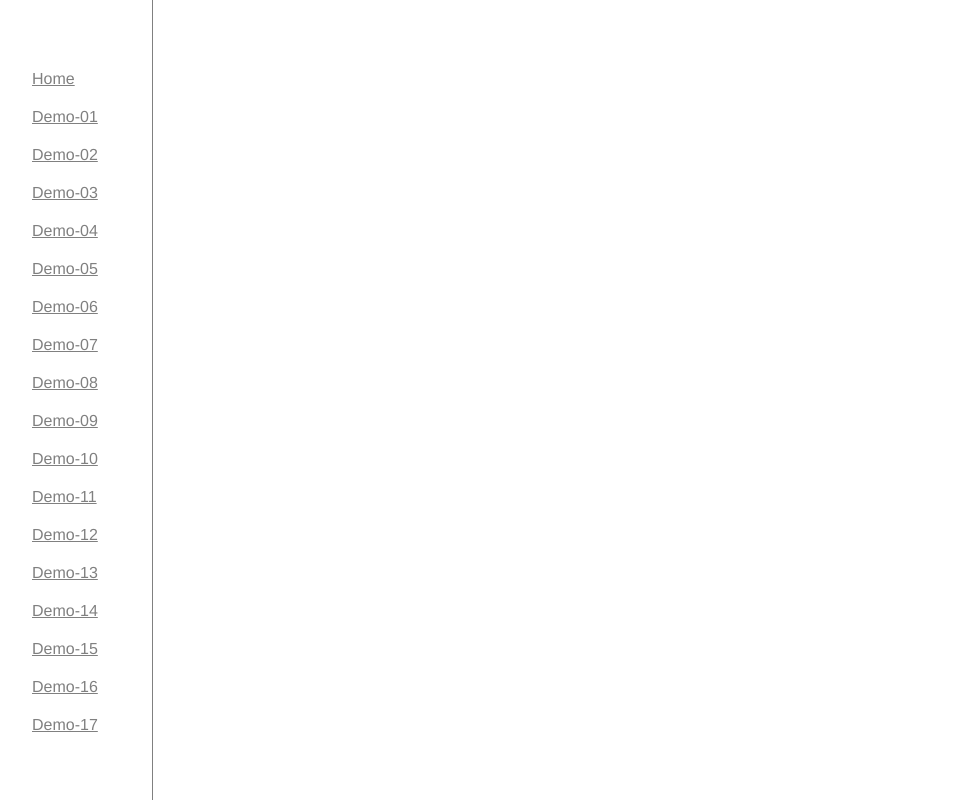
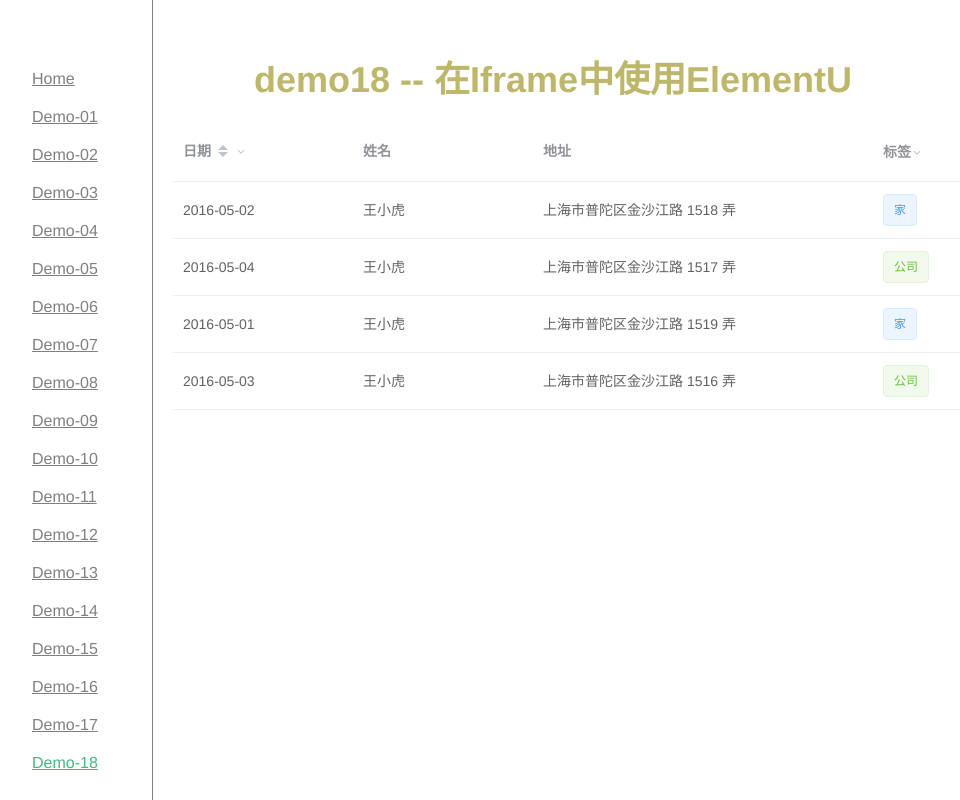
Before and after one commit to duola8789/vue2-demos, a Vue app: page /#/demo18 in a window 1280 px wide. Shown: the whole page, without its empty margins (8-968 px from the left). Built offline with nearby package versions, Linux system fonts and the light colour scheme.

Commit message:
feat: demo18

```diff
--- a/package.json
+++ b/package.json
@@ -71,7 +71,7 @@
     "vue-loader": "^13.3.0",
     "vue-router": "^3.0.1",
     "vue-style-loader": "^3.0.1",
-    "vue-template-compiler": "^2.5.2",
+    "vue-template-compiler": "^2.5.17",
     "vuex": "^3.0.1",
     "webpack": "^3.11.0",
     "webpack-bundle-analyzer": "^2.9.0",
--- a/src/App.vue
+++ b/src/App.vue
@@ -15,7 +15,7 @@
 </template>
 
 <script>
-	const DEMO_NUMBER = 17;
+	const DEMO_NUMBER = 18;
   export default {
     name: 'App',
     data: function () {
--- /dev/null
+++ b/src/components/demos/demo18.vue
@@ -0,0 +1,68 @@
+<template>
+  <div class="container">
+    <h1>demo18 -- 在Iframe中使用ElementU</h1>
+    <el-table :data="tableData" style="width: 100%; margin: 20px">
+      <el-table-column
+        prop="date"
+        label="日期"
+        sortable
+        width="180"
+        :filter-method="filterHandler">
+      </el-table-column>
+      <el-table-column prop="name" label="姓名" width="180"></el-table-column>
+      <el-table-column prop="address" label="地址" :formatter="formatter"></el-table-column>
+      <el-table-column
+        prop="tag"
+        label="标签"
+        width="100"
+        :filters="[{ text: '家', value: '家' }, { text: '公司', value: '公司' }]"
+        :filter-method="filterTag"
+        filter-placement="bottom-end">
+        <template slot-scope="scope">
+          <el-tag :type="scope.row.tag === '家' ? 'primary' : 'success'" disable-transitions>{{scope.row.tag}}</el-tag>
+        </template>
+      </el-table-column>
+    </el-table>
+  </div>
+</template>
+<script>
+  export default {
+    data() {
+      return {
+        tableData: [{
+          date: '2016-05-02',
+          name: '王小虎',
+          address: '上海市普陀区金沙江路 1518 弄',
+          tag: '家'
+        }, {
+          date: '2016-05-04',
+          name: '王小虎',
+          address: '上海市普陀区金沙江路 1517 弄',
+          tag: '公司'
+        }, {
+          date: '2016-05-01',
+          name: '王小虎',
+          address: '上海市普陀区金沙江路 1519 弄',
+          tag: '家'
+        }, {
+          date: '2016-05-03',
+          name: '王小虎',
+          address: '上海市普陀区金沙江路 1516 弄',
+          tag: '公司'
+        }]
+      }
+    },
+    methods: {
+      formatter(row, column) {
+        return row.address;
+      },
+      filterTag(value, row) {
+        return row.tag === value;
+      },
+      filterHandler(value, row, column) {
+        const property = column['property'];
+        return row[property] === value;
+      }
+    }
+  }
+</script>
--- a/src/router/index.js
+++ b/src/router/index.js
@@ -18,6 +18,7 @@ import demo14 from '@/components/demos/demo14/demo14';
 import demo15 from '@/components/demos/demo15/demo15';
 import demo16 from '@/components/demos/demo16';
 import demo17 from '@/components/demos/demo17';
+import demo18 from '@/components/demos/demo18';
 
 
 Vue.use(Router);
@@ -97,6 +98,10 @@ export default new Router({
       path: '/demo17',
       name: 'demo17',
       component: demo17
+    }, {
+      path: '/demo18',
+      name: 'demo18',
+      component: demo18
     }
   ]
 })
```
Also changed, not shown: 2 other files (tests, documents, lock files or other folders).
